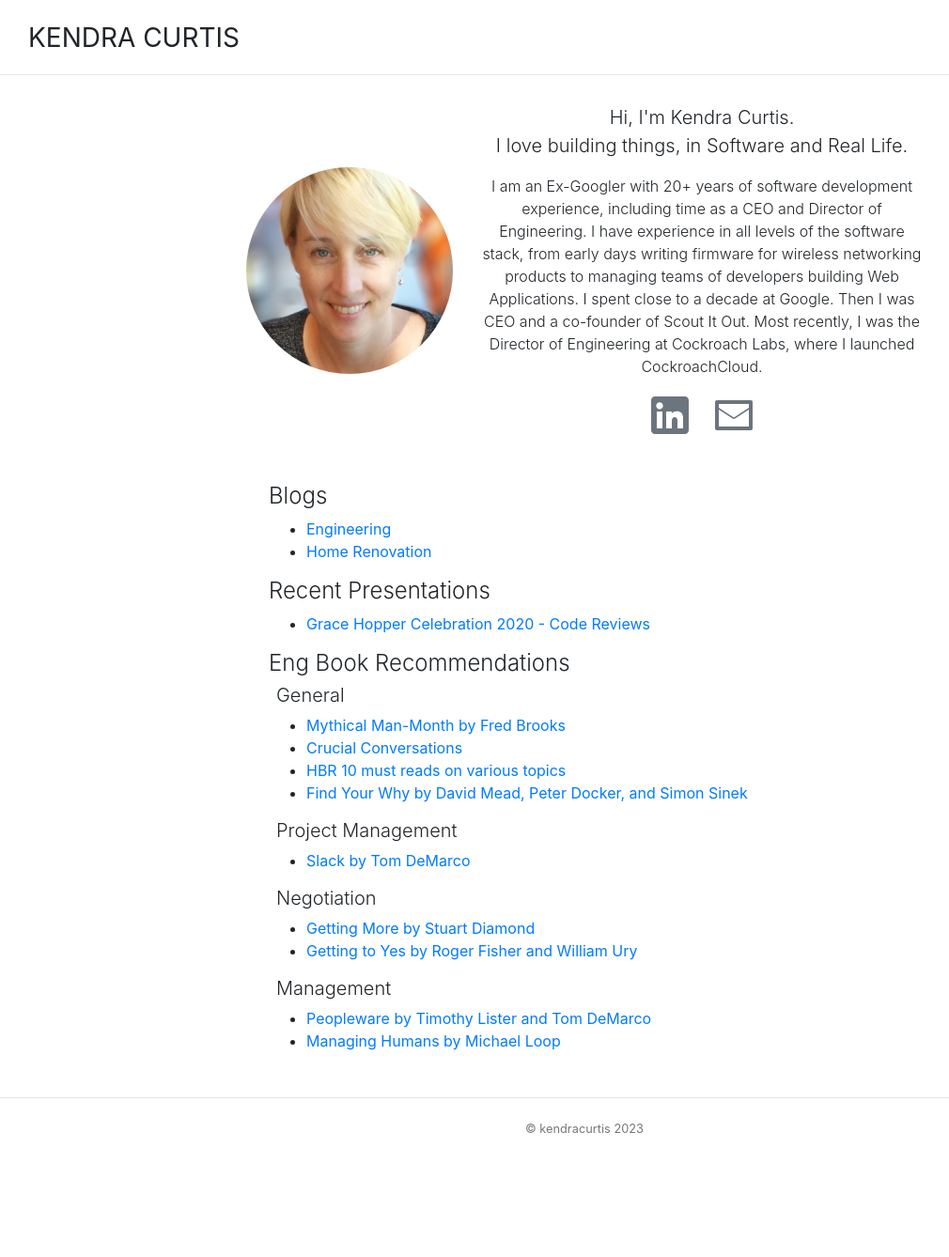
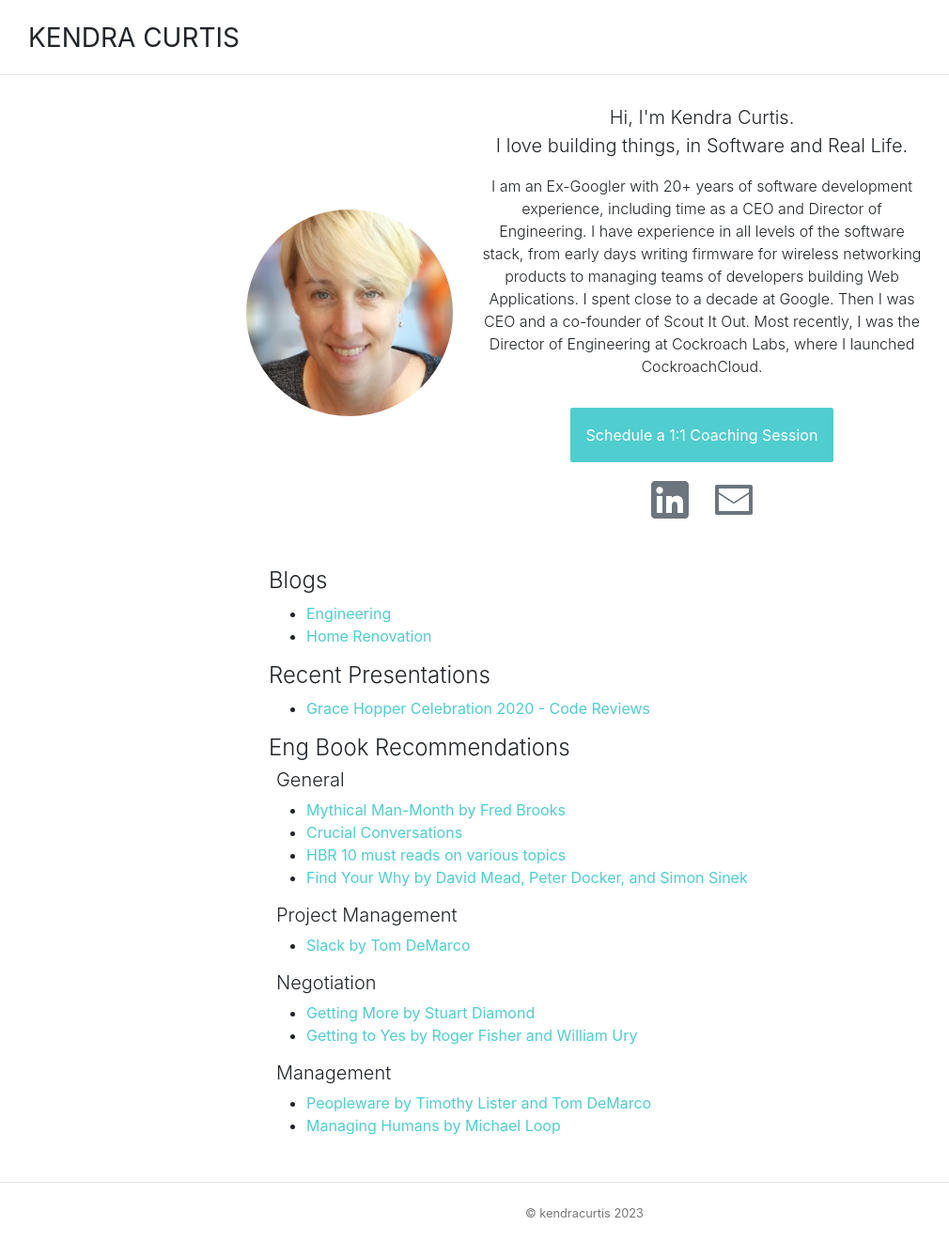
Before and after one commit to kendracurtis/kendracurtis.github.io, a Jekyll site: the page built from index.md, in a window 1280 px wide. Shown: the whole page at 94% size, without its empty margins (18-1028 px from the left). Built offline with Jekyll 4.4.1, drawn with Linux system fonts in a browser that asks for light colours; before the commit the page ends 1248 px from its top, so only the background shows below that.

Commit message:
Added link for 1:1 Coaching
Added link for 1:1 coaching and custom button CSS

```diff
--- a/css/main.css
+++ b/css/main.css
@@ -171,3 +171,32 @@ body {
     border-bottom: 0;
   }
 }
+
+/* Button */
+.button {
+  background-color: #4fcdcf; /* Pastel Green */
+  color: #fff;
+  padding: 17px;
+  text-align: center;
+  text-decoration: none;
+  text-decoration-color: #fff;
+  display: inline-block;
+  border-radius: 2px;
+}
+
+.button:hover {
+  opacity: .8 ;
+  color: white;
+  text-decoration: none;
+}
+
+/* Links */
+a {
+  color: #4fcdcf; /* Pastel Green */
+  text-decoration: none;
+}
+
+a:hover {
+  opacity: .8 ;
+  text-decoration: none;
+}
--- a/index.md
+++ b/index.md
@@ -10,6 +10,9 @@ title: Kendra Curtis
     	<div class="col-md text-center">
       		<p class="lead">Hi,  I'm Kendra Curtis. <br> I love building things, in Software and Real Life.</p>
         <p style="font-weight: 300"> I am an Ex-Googler with 20+ years of software development experience, including time as a CEO and Director of Engineering. I have experience in all levels of the software stack, from early days writing firmware for wireless networking products to managing teams of developers building Web Applications. I spent close to a decade at Google. Then I was CEO and a co-founder of Scout It Out. Most recently, I was the Director of Engineering at Cockroach Labs, where I launched CockroachCloud.</p>
+      		<div style="margin-bottom: 1rem;margin-top: 2rem;">
+      			<a class="button" href="https://practicahq.com/coaches/kendra%E2%80%94curtis%E2%80%9464310e">Schedule a 1:1 Coaching Session</a>
+      		</div>
       		<div>
       			<a class="no-link-color-secondary pr-3" href="https://www.linkedin.com/in/curtiskendra"><svg
       				     xmlns="http://www.w3.org/2000/svg" viewBox="0 0 24 24" data-supported-dps="24x24"
@@ -29,7 +32,6 @@ title: Kendra Curtis
     	</div>
   	</div>
 </div>
-
 
 
 
```
